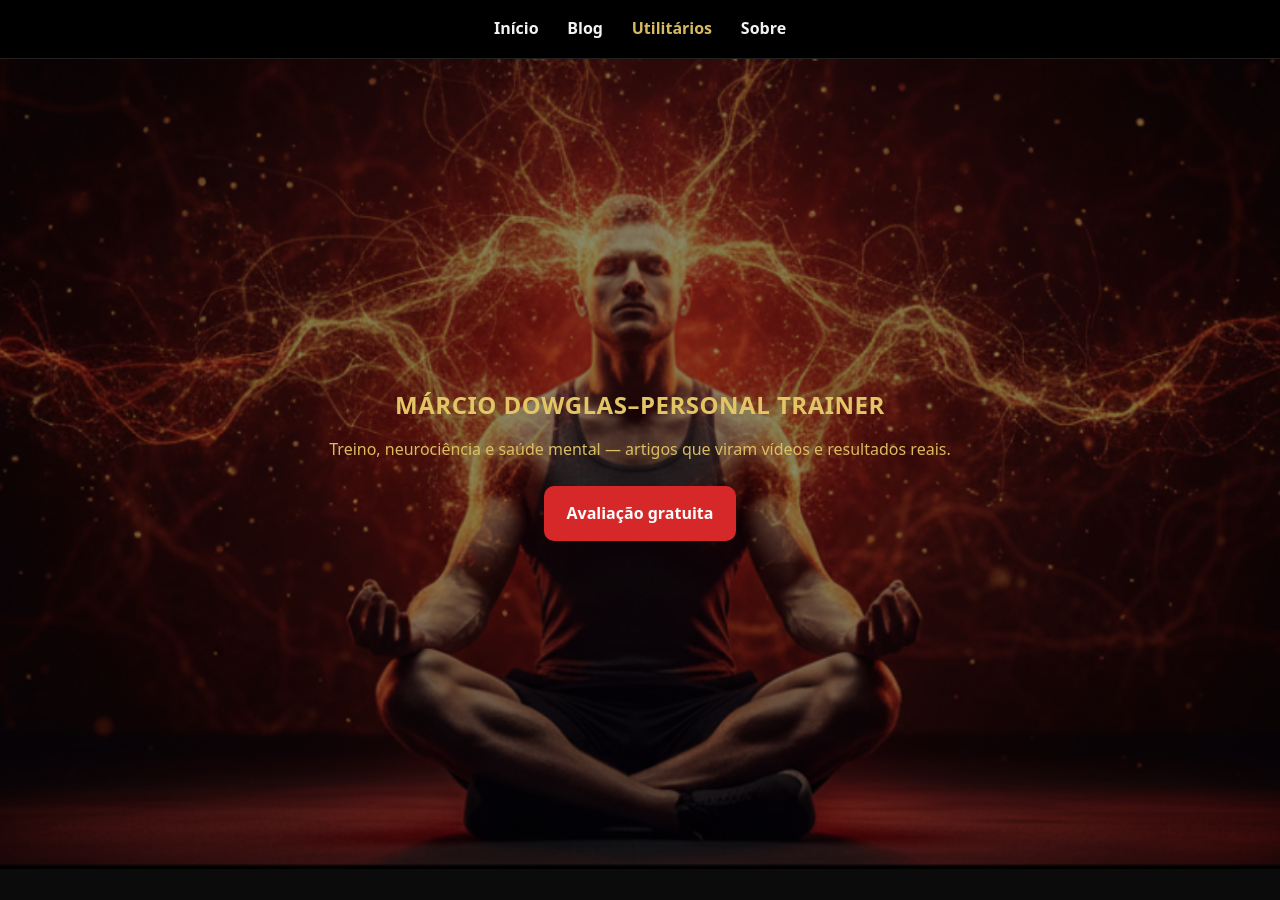
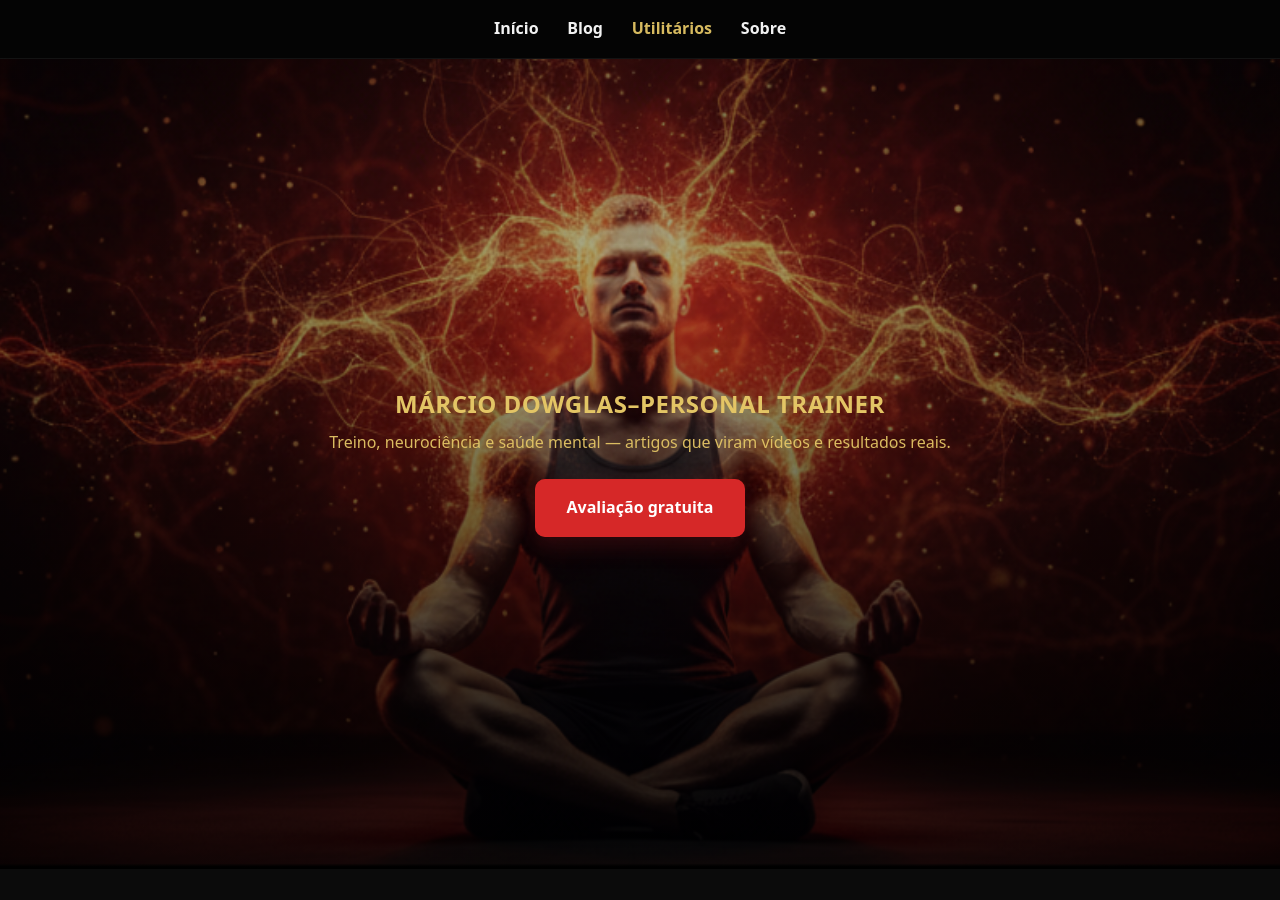
Before and after one commit to mbritodowglas-collab/mdpersonal, a Jekyll site: the page built from index.md, in a window 1280 px wide and 900 px high. Built offline with Jekyll 4.4.1, drawn with Linux system fonts in a browser that asks for light colours.

Commit message:
Update style.css

```diff
--- a/assets/css/style.css
+++ b/assets/css/style.css
@@ -66,3 +66,33 @@
   .hero{min-height:80vh}
   .hero-content h1{font-size:1.6rem}
 }
+/* Vinheta + gradiente sutil no hero */
+.hero-overlay{
+  position:absolute; inset:0; pointer-events:none; z-index:0;
+  background:
+    radial-gradient(120% 80% at 50% 30%, rgba(0,0,0,.15), rgba(0,0,0,.55) 70%),
+    linear-gradient(to bottom, rgba(0,0,0,.15) 20%, rgba(0,0,0,.55) 100%);
+}
+.hero-content h1{
+  color:#e3c565; letter-spacing:.5px; text-transform:uppercase;
+  margin:0 0 .75rem; line-height:1.15;
+}
+@media (max-width:640px){
+  .hero{ min-height:82vh; }
+  .hero-content{ padding:1.25rem; }
+  .hero-content h1{ font-size:1.6rem; }
+  .btn.destaque{ padding:.9rem 1.4rem; }
+}
+.site-header{
+  position:sticky; top:0; z-index:10;
+  background:rgba(0,0,0,.6);
+  backdrop-filter:saturate(140%) blur(6px);
+  -webkit-backdrop-filter:saturate(140%) blur(6px);
+  border-bottom:1px solid rgba(255,255,255,.06);
+}
+.btn.destaque{
+  background:#d62828; color:#fff; font-weight:700;
+  padding:1rem 2rem; border-radius:10px; transition:.2s;
+  box-shadow:0 8px 24px rgba(214,40,40,.2), 0 0 0 1px rgba(214,40,40,.35) inset;
+}
+.btn.destaque:hover{ background:#ff4040; transform:translateY(-2px); }
```
